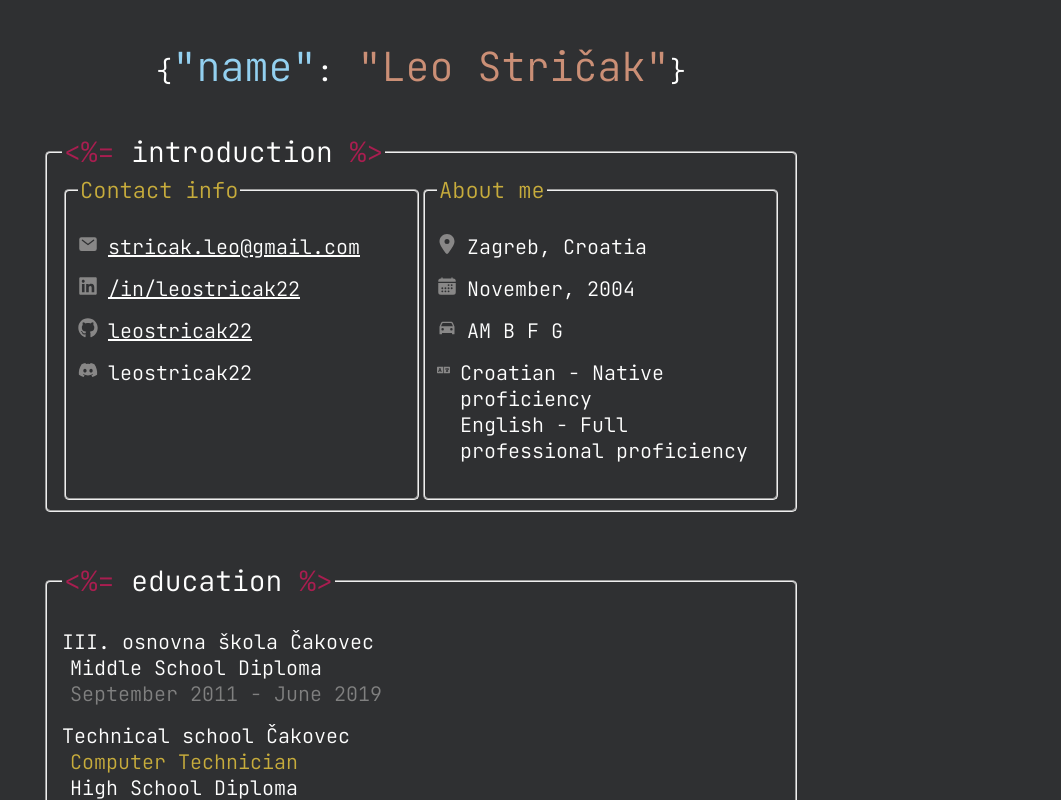
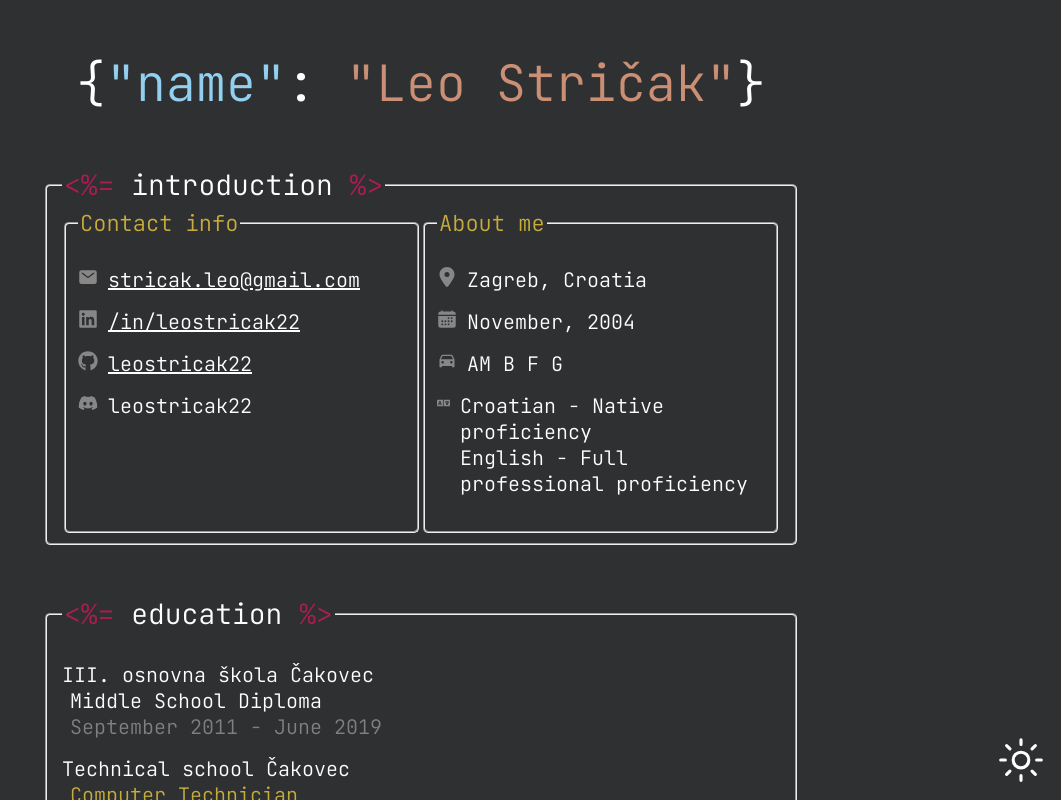
Before and after one commit to leostricak22/Resume, a React (Create React App) app: page / in a window 1280 px wide. Shown: the top 800 px of the page, without its empty margins (219-1280 px from the left). Built offline with nearby package versions, Linux system fonts and the light colour scheme.

Commit message:
feat: Add dark mode support

```diff
--- a/src/App.js
+++ b/src/App.js
@@ -1,7 +1,27 @@
 import SectionData from "./SectionData";
 import Section from "./components/Section";
+import {IoSunnyOutline} from "react-icons/io5";
+import {useState} from "react";
 
 function App() {
+    const [theme, setTheme] = useState("dark");
+
+    function toggleTheme() {
+        if(theme === "dark") {
+            setTheme("light");
+            document.documentElement.style.setProperty('--themeColor', "#000");
+            document.documentElement.style.setProperty('--themeBackgroundColor', "#d0d1d3");
+            document.documentElement.style.setProperty('--themeJsonNameColor', "#000");
+            document.documentElement.style.setProperty('--themeJsonValueColor', "#000");
+        } else {
+            setTheme("dark");
+            document.documentElement.style.setProperty('--themeColor', "#fff");
+            document.documentElement.style.setProperty('--themeBackgroundColor', "#2f3032");
+            document.documentElement.style.setProperty('--themeJsonNameColor', "#93D0F0");
+            document.documentElement.style.setProperty('--themeJsonValueColor', "#CB8F76");
+        }
+    }
+
     return (
         <div id="main">
             <p className="title">
@@ -18,6 +38,9 @@ function App() {
                     );
                 })
             }
+            <div id="theme" onClick={toggleTheme}>
+                <IoSunnyOutline />
+            </div>
         </div>
     );
 }
--- a/src/index.css
+++ b/src/index.css
@@ -1,13 +1,21 @@
 @font-face {
   font-family: 'JetBrainsMonoLight';
   src: url('./assets/fonts/JetBrainsMono-Light.ttf') format('truetype');
+}
+
+:root {
+  --themeColor: #fff;
+  --themeBackgroundColor: #2f3032;
+  --themeJsonNameColor: #93D0F0;
+  --themeJsonValueColor: #CB8F76;
+
 }
 
 body {
   font-family: 'JetBrainsMonoLight', sans-serif;
   margin: 10px;
   padding: 0;
-  background-color: #2f3032;
+  background-color: var(--themeBackgroundColor);
 }
 
 #main {
@@ -22,20 +30,19 @@ li {
 
 .title {
   text-align: center;
-  font-size: 40px;
+  font-size: 50px;
 }
 
 .jsonName {
-  color: rgb(147, 208, 240);
+  color: var(--themeJsonNameColor);
 }
 
 .jsonValue {
-  color: rgb(203, 143, 118);
+  color: var(--themeJsonValueColor);
 }
 
 .jsonBrackets {
-  color: white;
-  font-size: 28px;
+  color: var(--themeColor);
 }
 
 .ejsTag {
@@ -44,7 +51,7 @@ li {
 }
 
 .sectionTitleValue {
-  color: white;
+  color: var(--themeColor);
   font-size: 28px;
 }
 
@@ -77,7 +84,7 @@ ul li {
   justify-content: flex-start;
   padding: 8px 0;
   font-size: 20px;
-  color: white;
+  color: var(--themeColor);
   width: 100%;
   flex-direction: column;
 }
@@ -94,7 +101,7 @@ ul li svg {
 }
 
 a {
-  color: white;
+  color: var(--themeColor);
   text-decoration: underline;
 }
 
@@ -123,3 +130,17 @@ li span.moreInfo {
 .gold {
   color: #c7ac3c;
 }
+
+#theme {
+  position: fixed;
+  bottom: 15px;
+  right: 15px;
+  color: var(--themeColor);
+  width: 50px;
+  height: 50px;
+}
+
+#theme svg {
+  width: 50px;
+  height: 50px;
+}
```
